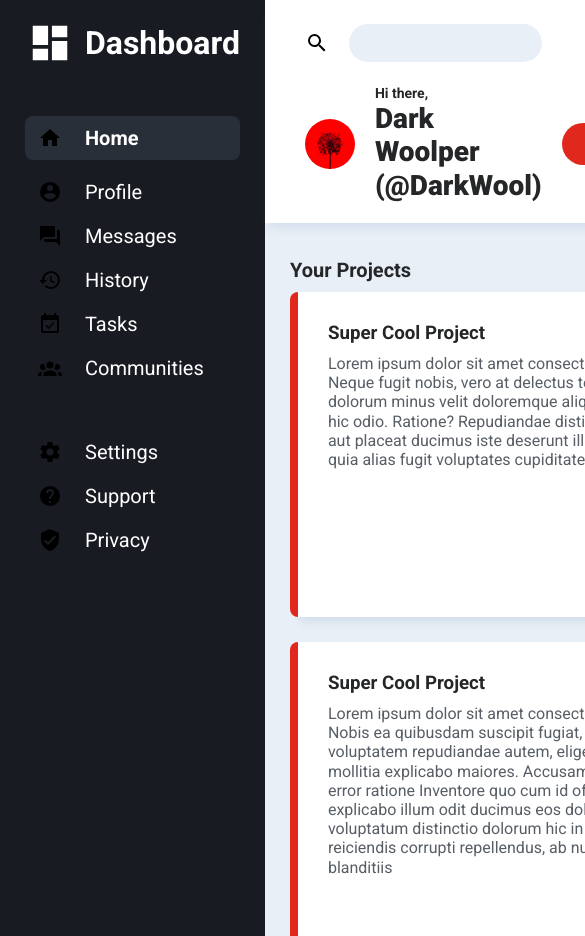
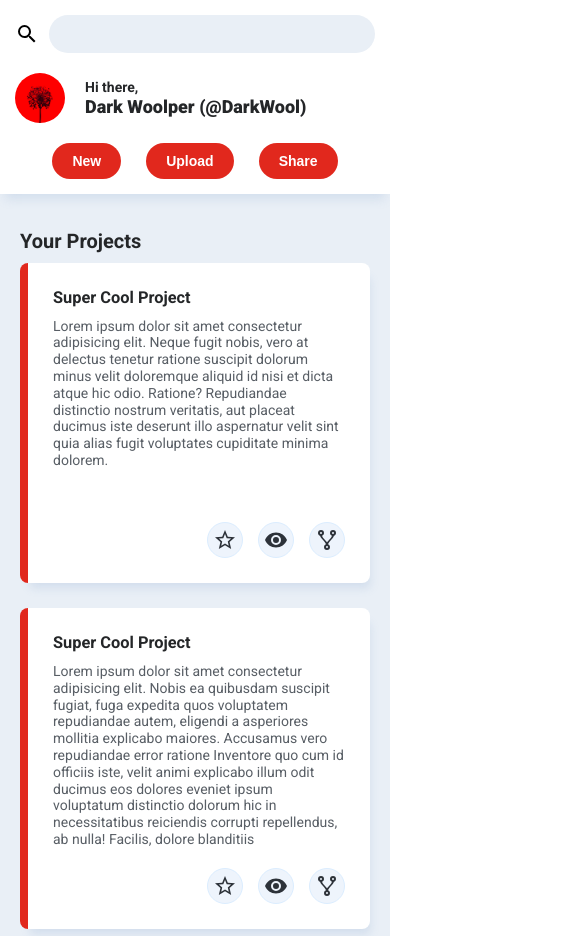
Before and after one commit to DarkWool/top-dashboard, a plain HTML site: page index.html in a window 390 px wide. Shown: the top 936 px of the page, 585 px wide, since content can reach past the window. Drawn offline with Linux system fonts and the light colour scheme.

Commit message:
Added responsive styles with 2 breakpoints

```diff
--- a/style.css
+++ b/style.css
@@ -138,7 +138,7 @@ ul {
     align-self: start;
     margin-bottom: 0;
     font-weight: 800;
-    font-size: 2.8rem;
+    font-size: clamp(1.8rem, 1vw + 1rem, 2.8rem);
 }
 
 
@@ -189,6 +189,7 @@ ul {
 
 .sb-item {
     font-size: 2rem;
+    fill: white;
 }
 
 .sb-item.active {
@@ -232,7 +233,7 @@ ul {
 .main_proj {
     display: grid;
     grid-template-columns: repeat(auto-fit, minmax(350px, 1fr));
-    grid-template-rows: minmax(325px, 1fr);
+    grid-auto-rows: minmax(325px, 1fr);
     gap: 25px;
 }
 
@@ -315,7 +316,7 @@ button {
     color: white;
     padding: 12px 40px;
     border-radius: 50px;
-    font-weight: 500;
+    font-weight: bold;
     font-size: 1.6rem;
     transition: 0.2s background-color ease;
 }
@@ -354,7 +355,8 @@ button {
 
 
 
-@media (hover:hover) {
+/* Media queries */
+@media (hover: hover) {
     .header-icon:hover {
         fill: grey;
         transform: scale(1.2);
@@ -384,3 +386,76 @@ button {
         border: 1px solid hsl(219, 100%, 94%);
     }
 }
+
+
+@media only screen and (max-width: 992px) {
+    .dashb {
+        grid-template-columns: 1fr;
+    }
+
+    .dashb_main {
+        grid-template-columns: 5fr 3fr;
+    }
+
+    .dashb_sidebar {
+        display: none;
+    }
+}
+
+
+@media only screen and (max-width: 768px) {
+    body {
+        font-size: 1.4rem;
+    }
+
+    .dashb {
+        grid-template-areas: none;
+    }
+
+    .dashb_header {
+        padding: 15px;
+        grid-template-columns: 1fr;
+    }
+
+    .header_search {
+        gap: 10px;
+    }
+
+    .header_profile {
+        display: none;
+    }
+
+    .user-img {
+        width: 50px;
+    }
+
+    .header_actions {
+        justify-content: center;
+    }
+
+
+    .dashb_main {
+        grid-template-columns: 1fr;
+        grid-template-areas: none;
+        gap: 30px;
+        padding: 35px 20px;
+    }
+
+    .dashb_main > div:first-child {
+        grid-area: initial;
+    }
+
+    .main_proj {
+        grid-template-columns: repeat(auto-fit, minmax(300px, 1fr));
+        grid-auto-rows: minmax(250px, 1fr);
+    }
+
+    .proj-card {
+        padding: 25px;
+    }
+
+    .primary-btn {
+        padding: 10px 20px;
+        font-size: 1.4rem;
+    }
+}
```
